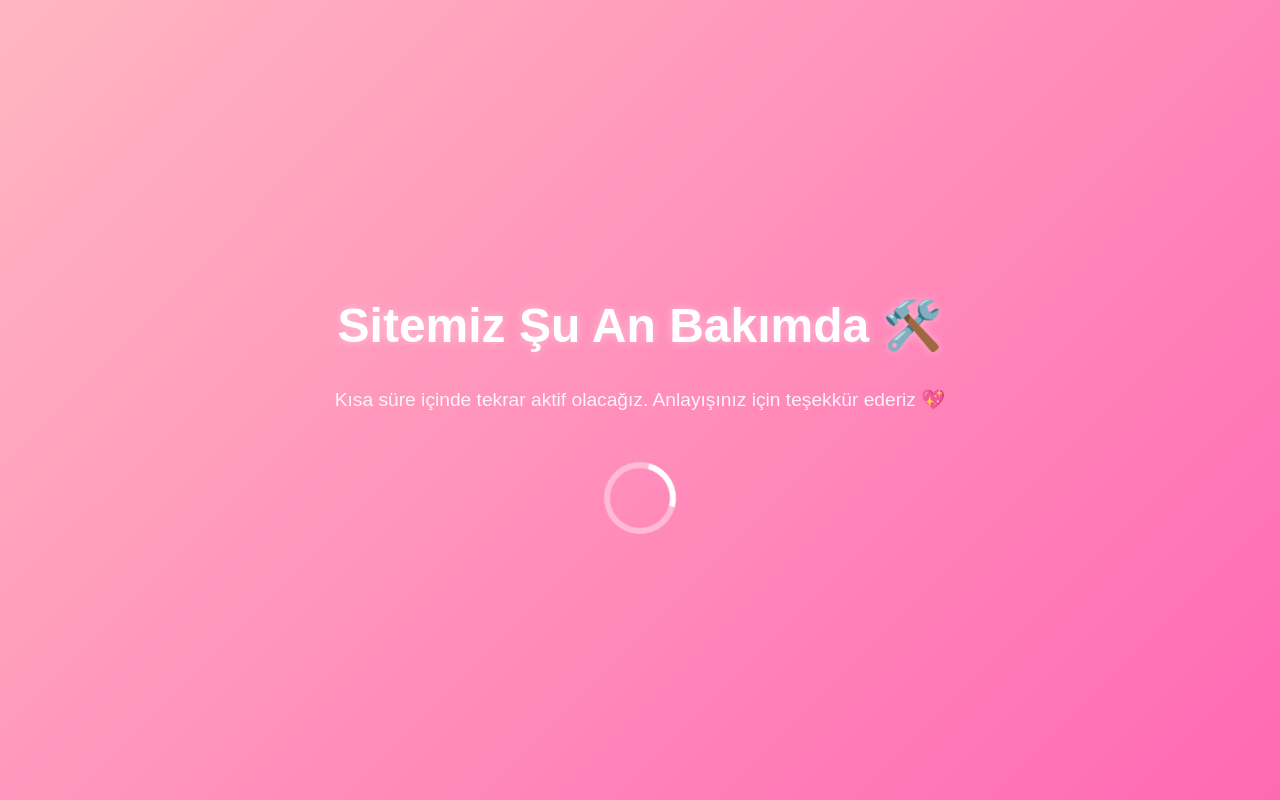
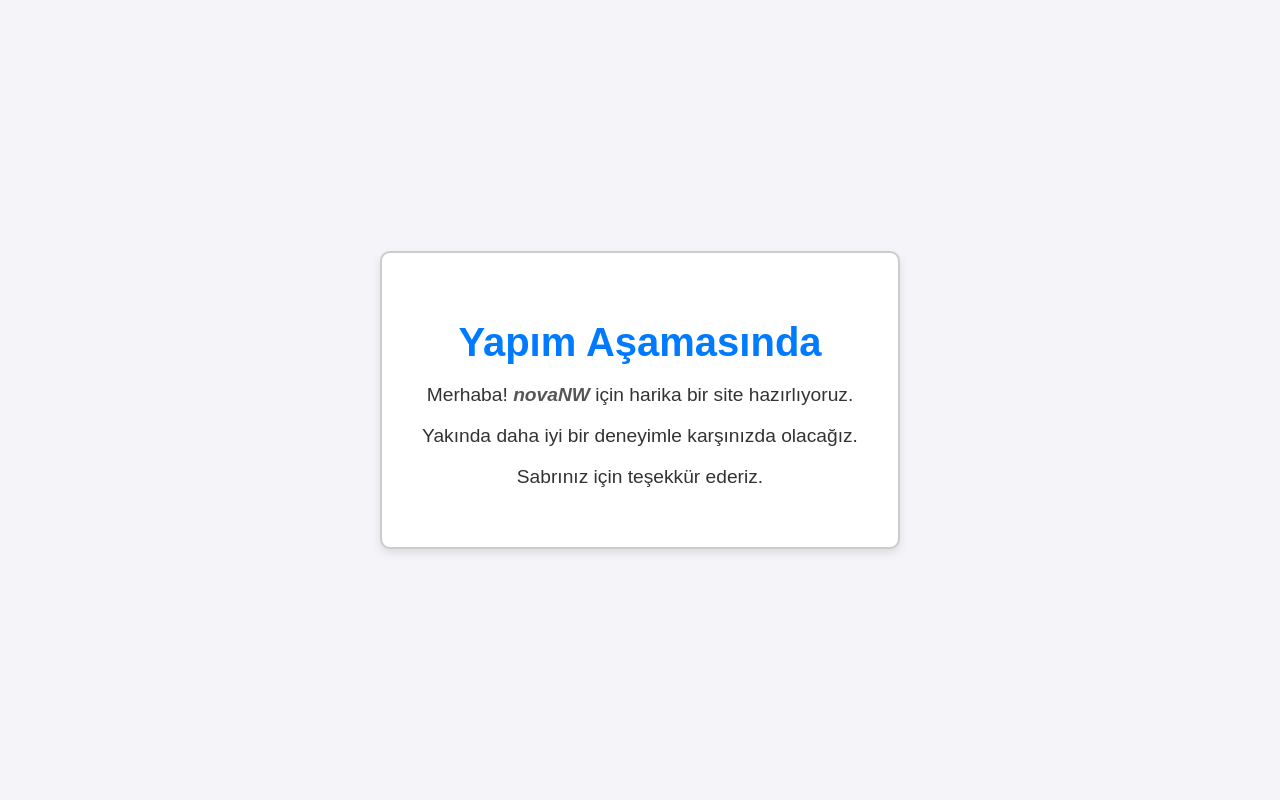
Before and after one commit to CrafyWuffy/Bak-mdebsm, a plain HTML site: page index.html in a window 1280 px wide. Drawn offline with Linux system fonts and the light colour scheme.

Commit message:
Update index.html

```diff
--- a/index.html
+++ b/index.html
@@ -1,52 +1,49 @@
 <!DOCTYPE html>
 <html lang="tr">
 <head>
-  <meta charset="UTF-8" />
-  <meta name="viewport" content="width=device-width, initial-scale=1.0" />
-  <title>Sitemiz Bakımda</title>
+    <meta charset="UTF-8">
+    <meta name="viewport" content="width=device-width, initial-scale=1.0">
+    <title>novaNW - Yapım Aşamasında</title>
     <style>
         body {
-      margin: 0;
-      height: 100vh;
+            font-family: Arial, sans-serif;
+            background-color: #f4f4f9;
+            color: #333;
             display: flex;
-      flex-direction: column;
             justify-content: center;
             align-items: center;
-      background: linear-gradient(135deg, #ffb6c1, #ff69b4);
-      font-family: "Poppins", sans-serif;
-      color: #fff;
+            min-height: 100vh;
+            margin: 0;
             text-align: center;
         }
-
+        .container {
+            padding: 40px;
+            border: 2px solid #ccc;
+            border-radius: 10px;
+            background-color: #fff;
+            box-shadow: 0 4px 8px rgba(0, 0, 0, 0.1);
+        }
         h1 {
-      font-size: 3em;
-      margin-bottom: 0.3em;
-      text-shadow: 0 0 10px rgba(255, 255, 255, 0.4);
+            color: #007bff; /* Mavi renk */
+            font-size: 2.5em;
+            margin-bottom: 10px;
         }
-
         p {
             font-size: 1.2em;
-      opacity: 0.9;
         }
-
-    .loader {
-      margin-top: 2em;
-      width: 60px;
-      height: 60px;
-      border: 6px solid rgba(255, 255, 255, 0.4);
-      border-top-color: white;
-      border-radius: 50%;
-      animation: spin 1.2s linear infinite;
-    }
-
-    @keyframes spin {
-      to { transform: rotate(360deg); }
+        .logo-text {
+            font-style: italic;
+            font-weight: bold;
+            color: #555;
         }
     </style>
 </head>
 <body>
-  <h1>Sitemiz Şu An Bakımda 🛠️</h1>
-  <p>Kısa süre içinde tekrar aktif olacağız. Anlayışınız için teşekkür ederiz 💖</p>
-  <div class="loader"></div>
+    <div class="container">
+        <h1>Yapım Aşamasında</h1>
+        <p>Merhaba! <span class="logo-text">novaNW</span> için harika bir site hazırlıyoruz.</p>
+        <p>Yakında daha iyi bir deneyimle karşınızda olacağız.</p>
+        <p>Sabrınız için teşekkür ederiz.</p>
+    </div>
 </body>
 </html>
```
Lines whose indentation alone changed are shown as unchanged.
